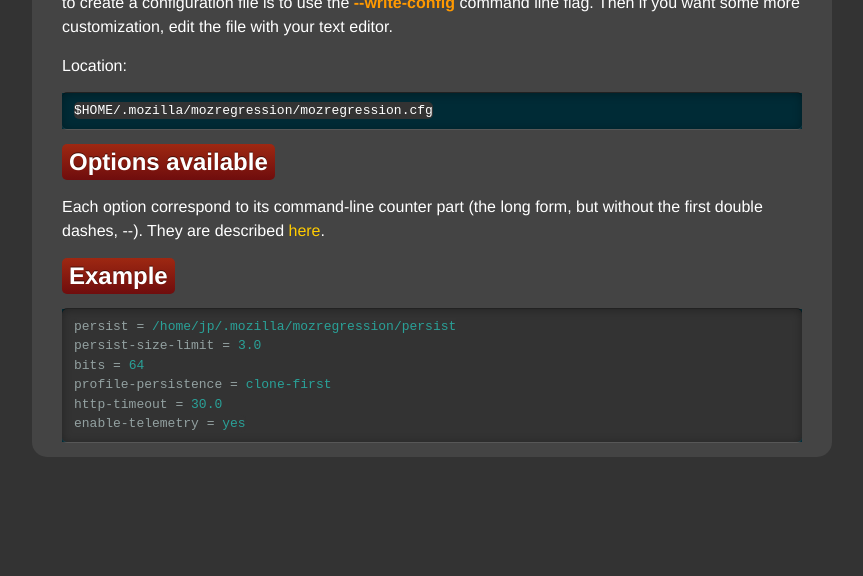
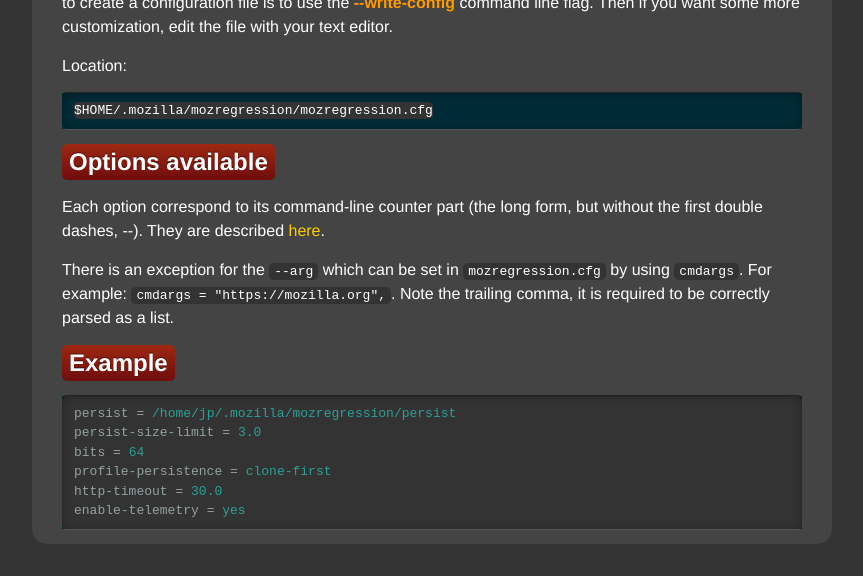
Before and after one commit to mozilla/mozregression, a Jekyll site: the page built from docs/documentation/configuration.md, in a window 1280 px wide, cut to the strip 324-900 px from the top of the page. Shown: the whole strip, without its empty margins (208-1071 px from the left). Built offline with Jekyll 4.4.1, drawn with Linux system fonts in a browser that asks for light colours.

Commit message:
Update configuration.md
Explain how to use --arg in the config.

```diff
--- a/docs/documentation/configuration.md
+++ b/docs/documentation/configuration.md
@@ -19,6 +19,9 @@
 Each option correspond to its command-line counter part (the long form,
 but without the first double dashes, -\-). They are described [here](usage.html).
 
+There is an exception for the `--arg` which can be set in `mozregression.cfg` by using `cmdargs`.
+For example: `cmdargs = "https://mozilla.org",`. Note the trailing comma, it is required to be correctly parsed as a list.
+
 ## Example
 
 {% highlight ini %}
```
